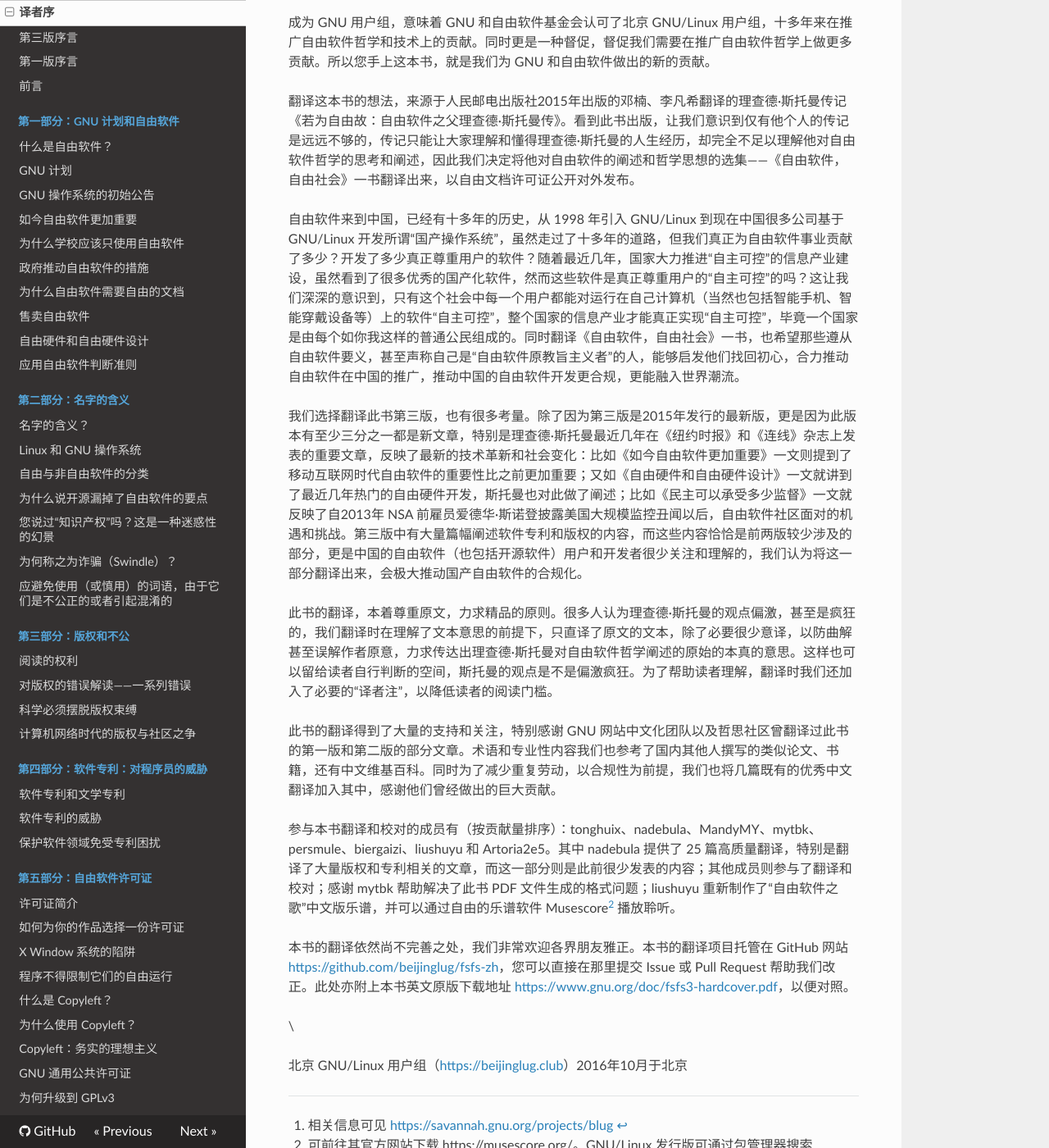
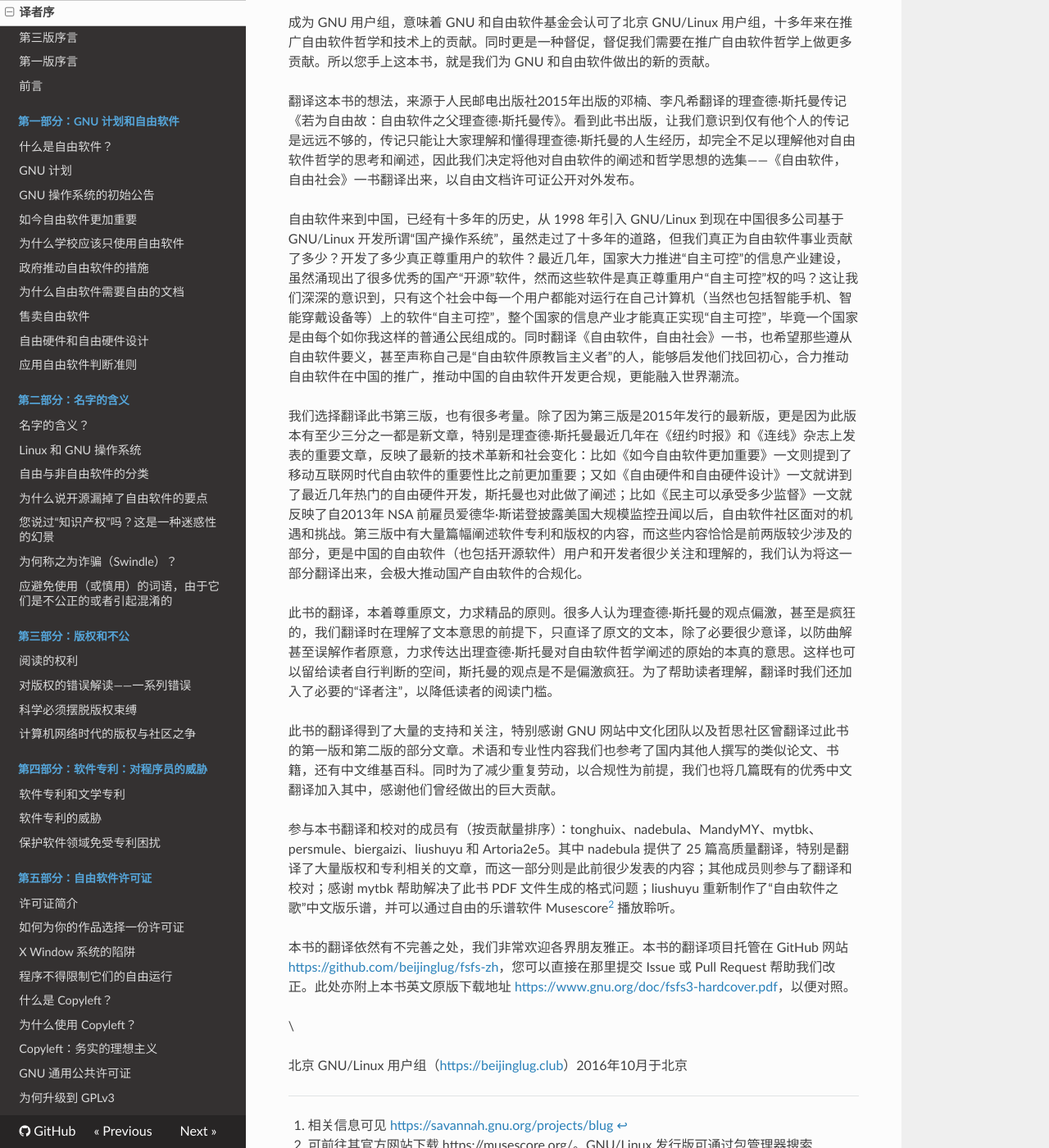
Before and after one commit to beijinglug/fsfs-zh, an MkDocs documentation site: the page built from docs/foreword-trans.md, in a window 1280 px wide and 1400 px high, scrolled down 440 px. Shown: the whole window at 82% size. Built offline with MkDocs 1.6.1, drawn with Linux system fonts in a browser that asks for light colours; nearby versions of some CDN libraries; old or Windows-style settings are respelled for this version of MkDocs.

Commit message:
final proofread foreword-trans

```diff
--- a/docs/foreword-trans.md
+++ b/docs/foreword-trans.md
@@ -10,7 +10,7 @@
 
 翻译这本书的想法，来源于人民邮电出版社2015年出版的邓楠、李凡希翻译的理查德·斯托曼传记《若为自由故：自由软件之父理查德·斯托曼传》。看到此书出版，让我们意识到仅有他个人的传记是远远不够的，传记只能让大家理解和懂得理查德·斯托曼的人生经历，却完全不足以理解他对自由软件哲学的思考和阐述，因此我们决定将他对自由软件的阐述和哲学思想的选集——《自由软件，自由社会》一书翻译出来，以自由文档许可证公开对外发布。
 
-自由软件来到中国，已经有十多年的历史，从 1998 年引入 GNU/Linux 到现在中国很多公司基于 GNU/Linux 开发所谓“国产操作系统”，虽然走过了十多年的道路，但我们真正为自由软件事业贡献了多少？开发了多少真正尊重用户的软件？随着最近几年，国家大力推进“自主可控”的信息产业建设，虽然看到了很多优秀的国产化软件，然而这些软件是真正尊重用户的“自主可控”的吗？这让我们深深的意识到，只有这个社会中每一个用户都能对运行在自己计算机（当然也包括智能手机、智能穿戴设备等）上的软件“自主可控”，整个国家的信息产业才能真正实现“自主可控”，毕竟一个国家是由每个如你我这样的普通公民组成的。同时翻译《自由软件，自由社会》一书，也希望那些遵从自由软件要义，甚至声称自己是“自由软件原教旨主义者”的人，能够启发他们找回初心，合力推动自由软件在中国的推广，推动中国的自由软件开发更合规，更能融入世界潮流。
+自由软件来到中国，已经有十多年的历史，从 1998 年引入 GNU/Linux 到现在中国很多公司基于 GNU/Linux 开发所谓“国产操作系统”，虽然走过了十多年的道路，但我们真正为自由软件事业贡献了多少？开发了多少真正尊重用户的软件？最近几年，国家大力推进“自主可控”的信息产业建设，虽然涌现出了很多优秀的国产“开源”软件，然而这些软件是真正尊重用户“自主可控”权的吗？这让我们深深的意识到，只有这个社会中每一个用户都能对运行在自己计算机（当然也包括智能手机、智能穿戴设备等）上的软件“自主可控”，整个国家的信息产业才能真正实现“自主可控”，毕竟一个国家是由每个如你我这样的普通公民组成的。同时翻译《自由软件，自由社会》一书，也希望那些遵从自由软件要义，甚至声称自己是“自由软件原教旨主义者”的人，能够启发他们找回初心，合力推动自由软件在中国的推广，推动中国的自由软件开发更合规，更能融入世界潮流。
 
 我们选择翻译此书第三版，也有很多考量。除了因为第三版是2015年发行的最新版，更是因为此版本有至少三分之一都是新文章，特别是理查德·斯托曼最近几年在《纽约时报》和《连线》杂志上发表的重要文章，反映了最新的技术革新和社会变化：比如《如今自由软件更加重要》一文则提到了移动互联网时代自由软件的重要性比之前更加重要；又如《自由硬件和自由硬件设计》一文就讲到了最近几年热门的自由硬件开发，斯托曼也对此做了阐述；比如《民主可以承受多少监督》一文就反映了自2013年 NSA 前雇员爱德华·斯诺登披露美国大规模监控丑闻以后，自由软件社区面对的机遇和挑战。第三版中有大量篇幅阐述软件专利和版权的内容，而这些内容恰恰是前两版较少涉及的部分，更是中国的自由软件（也包括开源软件）用户和开发者很少关注和理解的，我们认为将这一部分翻译出来，会极大推动国产自由软件的合规化。
 
@@ -20,7 +20,7 @@
 
 参与本书翻译和校对的成员有（按贡献量排序）：tonghuix、nadebula、MandyMY、mytbk、persmule、biergaizi、liushuyu 和 Artoria2e5。其中 nadebula 提供了 25 篇高质量翻译，特别是翻译了大量版权和专利相关的文章，而这一部分则是此前很少发表的内容；其他成员则参与了翻译和校对；感谢 mytbk 帮助解决了此书 PDF 文件生成的格式问题；liushuyu 重新制作了“自由软件之歌”中文版乐谱，并可以通过自由的乐谱软件 Musescore[^trans-2] 播放聆听。
 
-本书的翻译依然尚不完善之处，我们非常欢迎各界朋友雅正。本书的翻译项目托管在 GitHub 网站 <https://github.com/beijinglug/fsfs-zh>，您可以直接在那里提交 Issue 或 Pull Request 帮助我们改正。此处亦附上本书英文原版下载地址 <https://www.gnu.org/doc/fsfs3-hardcover.pdf>，以便对照。
+本书的翻译依然有不完善之处，我们非常欢迎各界朋友雅正。本书的翻译项目托管在 GitHub 网站 <https://github.com/beijinglug/fsfs-zh>，您可以直接在那里提交 Issue 或 Pull Request 帮助我们改正。此处亦附上本书英文原版下载地址 <https://www.gnu.org/doc/fsfs3-hardcover.pdf>，以便对照。
 
 \
 
```
